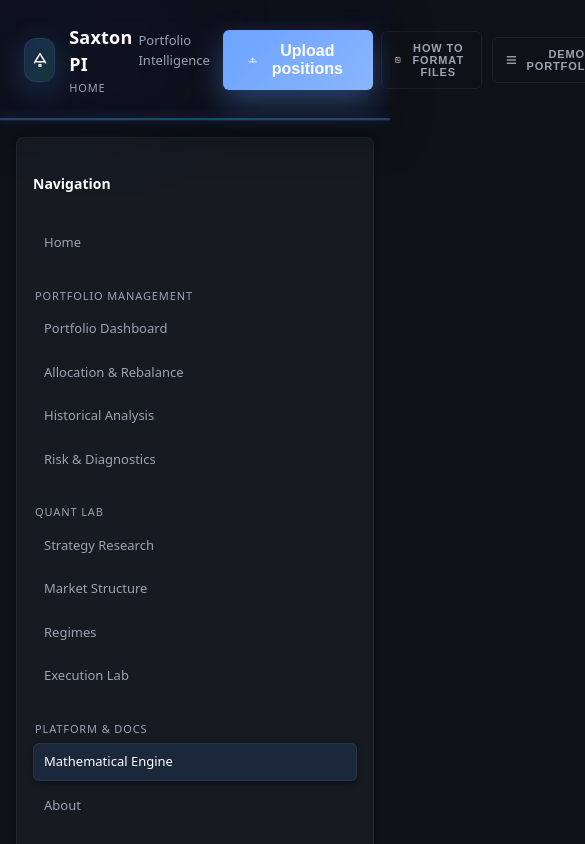
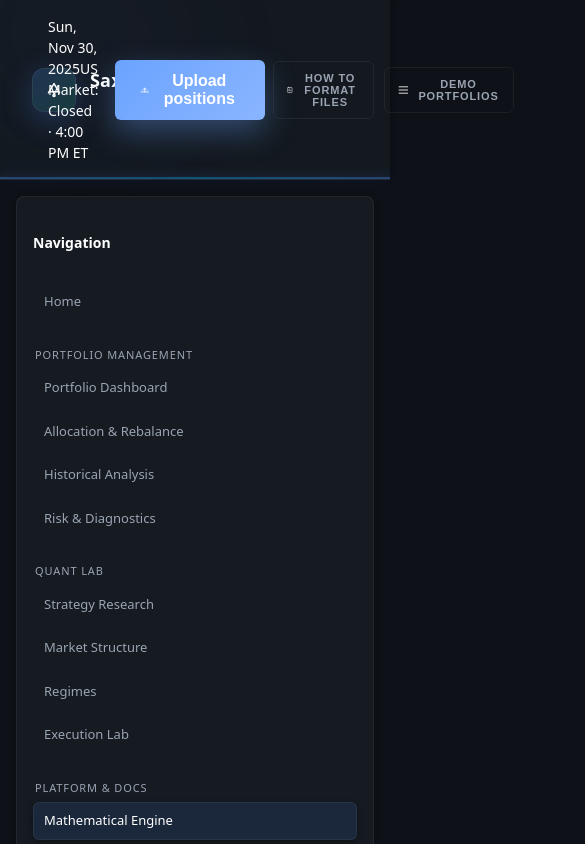
Before and after one commit to DSax1511/portfolio-app, a React (Vite) app in the folder client/: page /math-engine in a window 390 px wide. Shown: the top 844 px of the page, 585 px wide, since content can reach past the window. Built offline with nearby package versions, Linux system fonts and the light colour scheme.

Commit message:
Math page button redeisgn and Top Nav Bar updates

```diff
--- /dev/null
+++ b/client/src/components/layout/MarketStatus.jsx
@@ -0,0 +1,80 @@
+import { useState, useEffect } from "react";
+
+/**
+ * MarketStatus - Displays current date and US equity market status.
+ *
+ * Shows:
+ * - Current date (Eastern Time, e.g., "Tue Dec 1, 2025")
+ * - Market status (Open in green during NYSE/Nasdaq hours, Closed in muted text otherwise)
+ *
+ * Updates every 30 seconds.
+ */
+export function MarketStatus() {
+  const [now, setNow] = useState(new Date());
+
+  useEffect(() => {
+    // Set initial time
+    setNow(new Date());
+
+    // Update every 30 seconds
+    const id = setInterval(() => {
+      setNow(new Date());
+    }, 30000);
+
+    return () => clearInterval(id);
+  }, []);
+
+  /**
+   * Convert browser time to US Eastern Time.
+   * Uses toLocaleString to parse ET, which is a reasonable approximation
+   * and avoids adding heavy dependencies like luxon or date-fns-tz.
+   */
+  function getEasternDate(date) {
+    const etString = date.toLocaleString("en-US", {
+      timeZone: "America/New_York",
+    });
+    return new Date(etString);
+  }
+
+  const eastern = getEasternDate(now);
+  const day = eastern.getDay(); // 0=Sunday, 6=Saturday
+  const hours = eastern.getHours();
+  const minutes = eastern.getMinutes();
+
+  // Check if weekday (Mon-Fri)
+  const isWeekday = day >= 1 && day <= 5;
+
+  // US Market hours: 09:30 - 16:00 ET
+  const isDuringSession =
+    (hours > 9 || (hours === 9 && minutes >= 30)) &&
+    (hours < 16 || (hours === 16 && minutes === 0));
+
+  const isUsMarketOpen = isWeekday && isDuringSession;
+
+  // Format date: "Tue Dec 1, 2025"
+  const formattedDate = eastern.toLocaleDateString("en-US", {
+    weekday: "short",
+    month: "short",
+    day: "numeric",
+    year: "numeric",
+  });
+
+  const statusLabel = isUsMarketOpen
+    ? "US Market: Open"
+    : "US Market: Closed · 4:00 PM ET";
+
+  const statusColor = isUsMarketOpen
+    ? "text-emerald-400"
+    : "text-slate-400";
+
+  return (
+    <div className="flex flex-col items-center justify-center gap-0.5">
+      <span className="text-xs text-slate-500">{formattedDate}</span>
+      <span className={`text-xs font-medium ${statusColor}`}>
+        {statusLabel}
+      </span>
+    </div>
+  );
+}
+
+export default MarketStatus;
--- a/client/src/components/layout/TopNav.jsx
+++ b/client/src/components/layout/TopNav.jsx
@@ -1,4 +1,5 @@
 import React from "react";
+import MarketStatus from "./MarketStatus";
 
 const Icon = ({ children, size = 18 }) => (
   <svg
@@ -37,19 +38,13 @@ const TopNav = ({
 
   return (
     <header
-      className="top-nav"
+      className="top-nav sticky top-0 z-40 backdrop-blur-xl bg-black/50 border-b border-white/5 px-6 py-3.5 shadow-xl"
       style={{
-        position: "sticky",
-        top: 0,
-        zIndex: 40,
-        backdropFilter: "blur(12px)",
-        background: "rgba(12, 17, 28, 0.7)",
-        borderBottom: "1px solid rgba(255,255,255,0.05)",
+        display: "grid",
+        gridTemplateColumns: "1fr auto 1fr",
+        alignItems: "center",
+        gap: "16px",
         minHeight: "76px",
-        display: "flex",
-        alignItems: "center",
-        padding: "14px 24px",
-        boxShadow: "0 12px 40px rgba(0,0,0,0.35)",
       }}
     >
       {/* Glow accent behind logo */}
@@ -68,8 +63,8 @@ const TopNav = ({
         }}
       />
 
-      {/* Branding + breadcrumb */}
-      <div style={{ display: "flex", alignItems: "center", gap: "14px", flex: 1 }}>
+      {/* LEFT: Branding + breadcrumb */}
+      <div style={{ display: "flex", alignItems: "center", gap: "14px", minWidth: 0 }}>
         <div
           style={{
             width: 44,
@@ -80,6 +75,7 @@ const TopNav = ({
             display: "grid",
             placeItems: "center",
             boxShadow: "0 8px 30px rgba(79,140,255,0.25)",
+            flexShrink: 0,
           }}
         >
           <Icon size={22}>
@@ -88,23 +84,28 @@ const TopNav = ({
             <circle cx="12" cy="18" r="1.2" />
           </Icon>
         </div>
-        <div style={{ display: "flex", flexDirection: "column", gap: "2px" }}>
+        <div style={{ display: "flex", flexDirection: "column", gap: "2px", minWidth: 0 }}>
           <div style={{ display: "flex", alignItems: "center", gap: "6px" }}>
-            <span style={{ fontWeight: 700, fontSize: "18px", letterSpacing: "0.2px" }}>Saxton PI</span>
+            <span style={{ fontWeight: 700, fontSize: "18px", letterSpacing: "0.2px", whiteSpace: "nowrap" }}>Saxton PI</span>
             <span className="muted" style={{ fontSize: "13px" }}>
               Portfolio Intelligence
             </span>
           </div>
           {breadcrumb ? (
-            <span className="label-sm" style={{ color: "#9ca3af" }}>
+            <span className="label-sm" style={{ color: "#9ca3af", overflow: "hidden", textOverflow: "ellipsis", whiteSpace: "nowrap" }}>
               {breadcrumb}
             </span>
           ) : null}
         </div>
       </div>
 
-      {/* Action cluster */}
-      <div style={{ display: "flex", alignItems: "center", gap: "10px" }}>
+      {/* CENTER: Market Status (hidden on mobile) */}
+      <div className="hidden lg:flex justify-center">
+        <MarketStatus />
+      </div>
+
+      {/* RIGHT: Action cluster */}
+      <div style={{ display: "flex", alignItems: "center", gap: "10px", justifyContent: "flex-end" }}>
         {/* Upload + format actions */}
         <div style={{ display: "flex", alignItems: "center", gap: "8px" }}>
           <button
--- a/client/src/features/about/MathEnginePage.jsx
+++ b/client/src/features/about/MathEnginePage.jsx
@@ -290,18 +290,20 @@ const MathEnginePage = () => {
     </button>
   );
 
-  const CategoryButton = ({ isActive, onClick, children }) => (
+  const CategoryButton = ({ isActive, onClick, children }) => {
+    const baseClass = "px-4 py-2 rounded-full text-xs font-medium transition-all duration-200 cursor-pointer border";
+    const activeClass = "bg-blue-500/20 border-blue-400 text-blue-200 shadow-[0_0_12px_rgba(59,130,246,0.3)]";
+    const inactiveClass = "border-slate-700 text-slate-400 hover:bg-blue-500/10 hover:border-blue-500/40 hover:text-blue-300";
+
+    return (
       <button
         onClick={onClick}
-      className={`px-3 py-1.5 rounded text-xs font-medium transition-all ${
-        isActive
-          ? "bg-amber-500/60 text-white border border-amber-400"
-          : "bg-slate-900 text-slate-400 border border-slate-700 hover:border-slate-600 hover:text-slate-300"
-      }`}
+        className={`${baseClass} ${isActive ? activeClass : inactiveClass}`}
       >
         {children}
       </button>
     );
+  };
 
   // ============================================================================
   // RENDER SECTIONS
```
Lines whose indentation alone changed are shown as unchanged.
